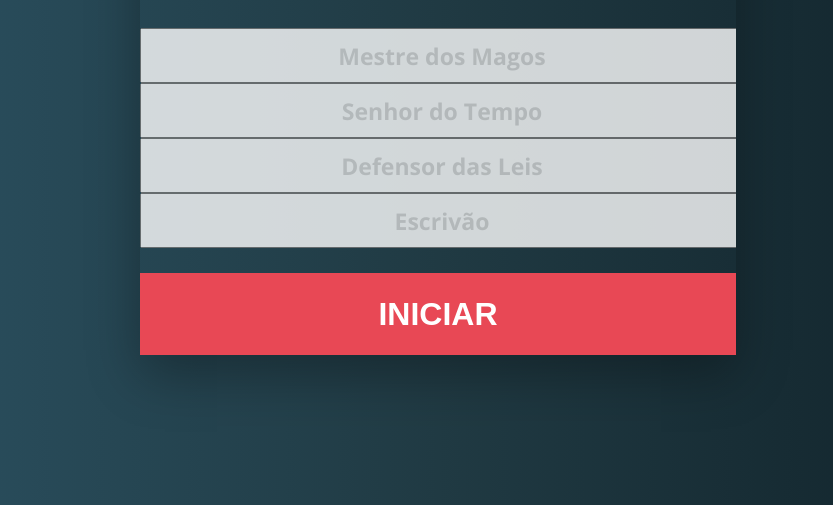
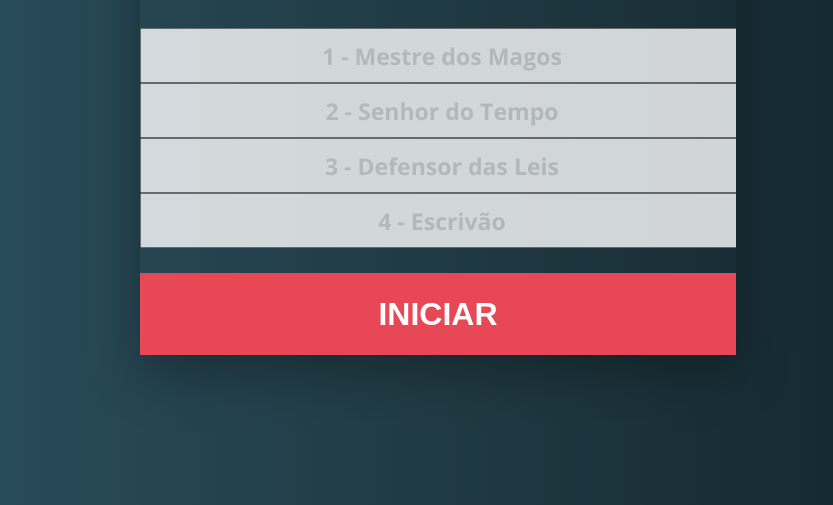
Before and after one commit to Azimolab/std_bg, a website: page index.html in a window 1280 px wide. Shown: the part 295-800 px from the top of the page, without its empty margins (202-1035 px from the left). Drawn offline with nearby package versions, Linux system fonts and the light colour scheme.

Commit message:
Update index.html

```diff
--- a/index.html
+++ b/index.html
@@ -26,10 +26,10 @@
   </div>
 
     <div class="plname">
-    <input id="player-name-1" type="text" placeholder="Mestre dos Magos" maxlength="12"/>
-    <input id="player-name-2" type="text" placeholder="Senhor do Tempo" maxlength="12"/>
-    <input id="player-name-3" type="text" placeholder="Defensor das Leis" maxlength="12"/>
-    <input id="player-name-4" type="text" placeholder="Escrivão" maxlength="12"/>
+    <input id="player-name-1" type="text" placeholder="1 - Mestre dos Magos" maxlength="12"/>
+    <input id="player-name-2" type="text" placeholder="2 - Senhor do Tempo" maxlength="12"/>
+    <input id="player-name-3" type="text" placeholder="3 - Defensor das Leis" maxlength="12"/>
+    <input id="player-name-4" type="text" placeholder="4 - Escrivão" maxlength="12"/>
   </div>
 
   <div class="bt">
```
